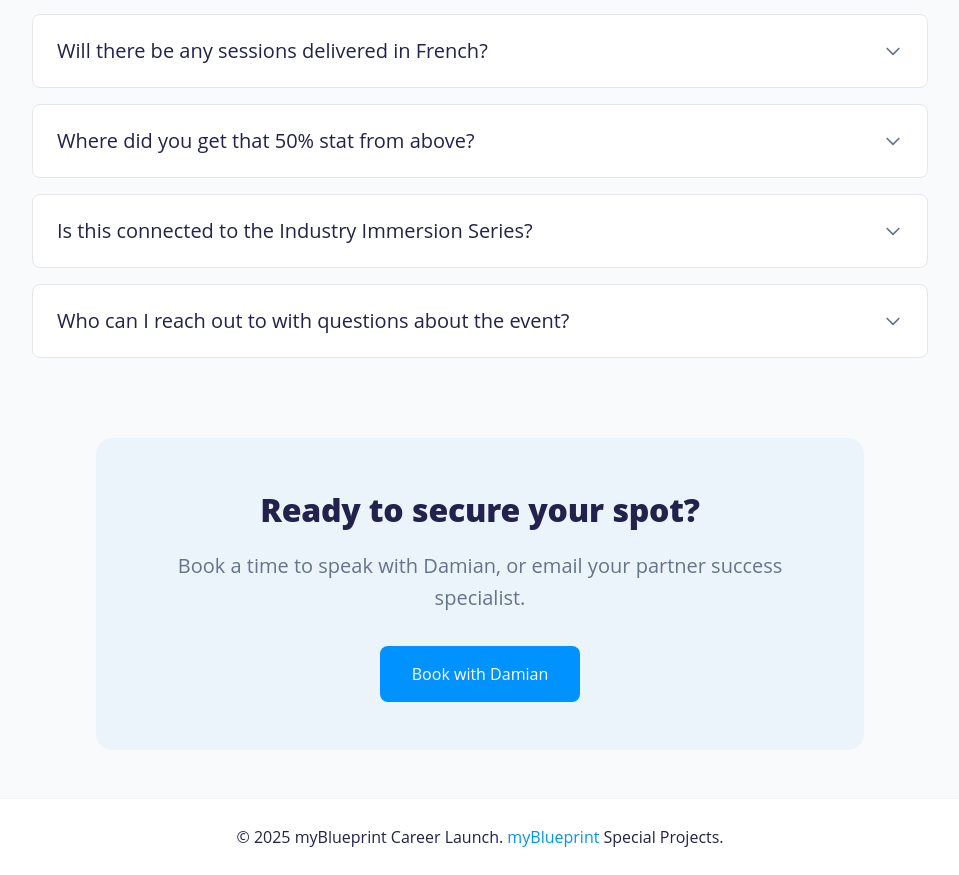
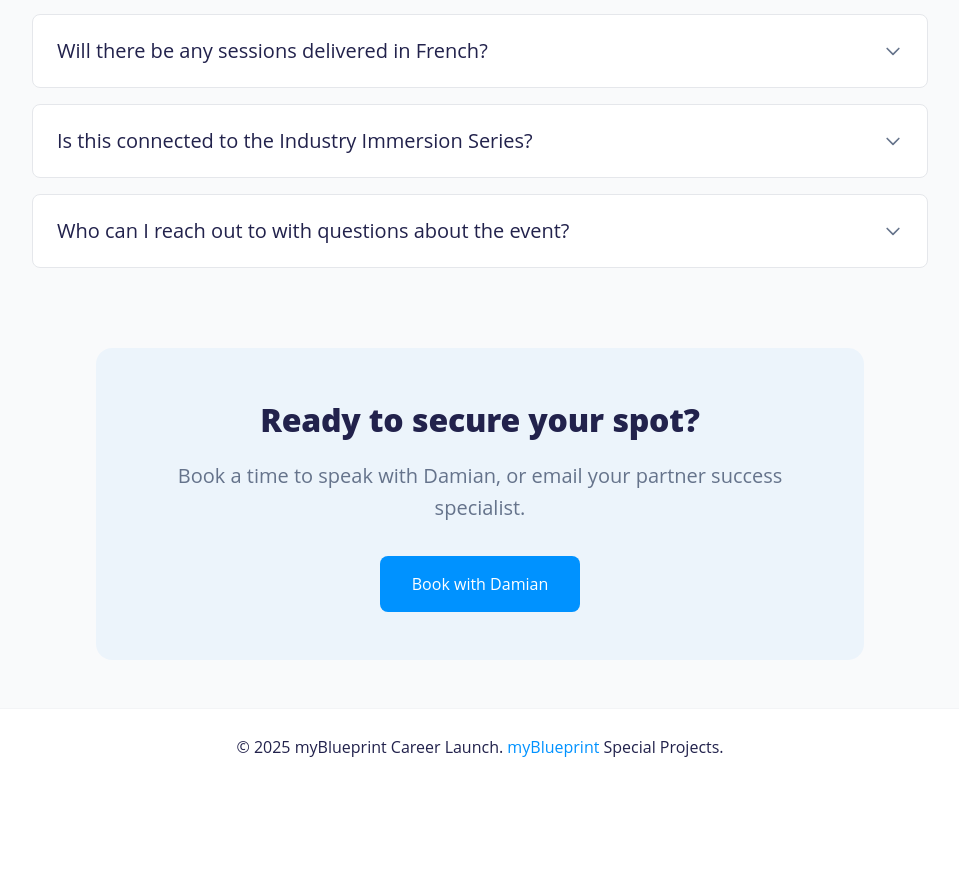
Before and after one commit to damianstory/board_facing_careerlaunch101, a Next.js app: page / in a window 1280 px wide. Shown: the part 5220-6095 px from the top of the page, without its empty margins (160-1119 px from the left). After the commit the page ends 6005 px from the top, so only its background shows below. Built offline with nearby package versions, Linux system fonts and the light colour scheme.

Commit message:
Remove outdated FAQ entry regarding OECD statistics to streamline content and improve clarity.

```diff
--- a/src/data/faq.ts
+++ b/src/data/faq.ts
@@ -98,12 +98,6 @@ export const faqs: FAQItem[] = [
     keywords: ['french', 'language', 'transcription', 'bilingual', 'translation']
   },
   {
-    id: 'oecd-stat',
-    question: 'Where did you get that 50% stat from above?',
-    answer: 'It\'s from a recently published OECD report titled: <a href="https://www.oecd.org/en/publications/the-state-of-global-teenage-career-preparation_d5f8e3f2-en.html" target="_blank" rel="noopener noreferrer" style="color: #0092ff; text-decoration: none;">The State of Global Teenage Career Preparation</a>',
-    keywords: ['oecd', 'statistics', 'report', 'data', 'research']
-  },
-  {
     id: 'industry-immersion',
     question: 'Is this connected to the Industry Immersion Series?',
     answer: 'No, this is completely independent from the <a href="https://www.industryimmersionseries.ca/" target="_blank" rel="noopener noreferrer" style="color: #0092ff; text-decoration: none;">Industry Immersion Series</a>.',
```
